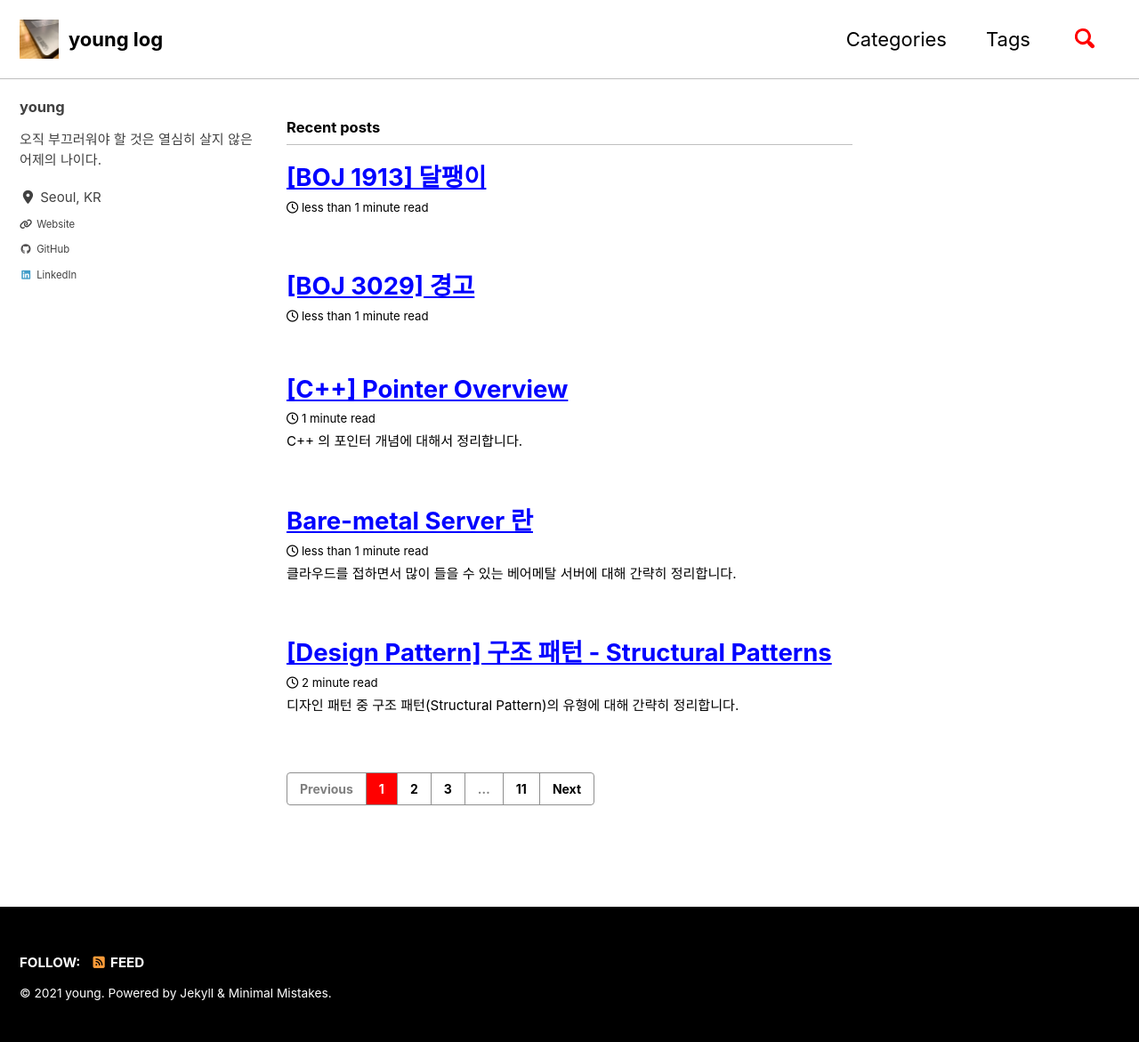
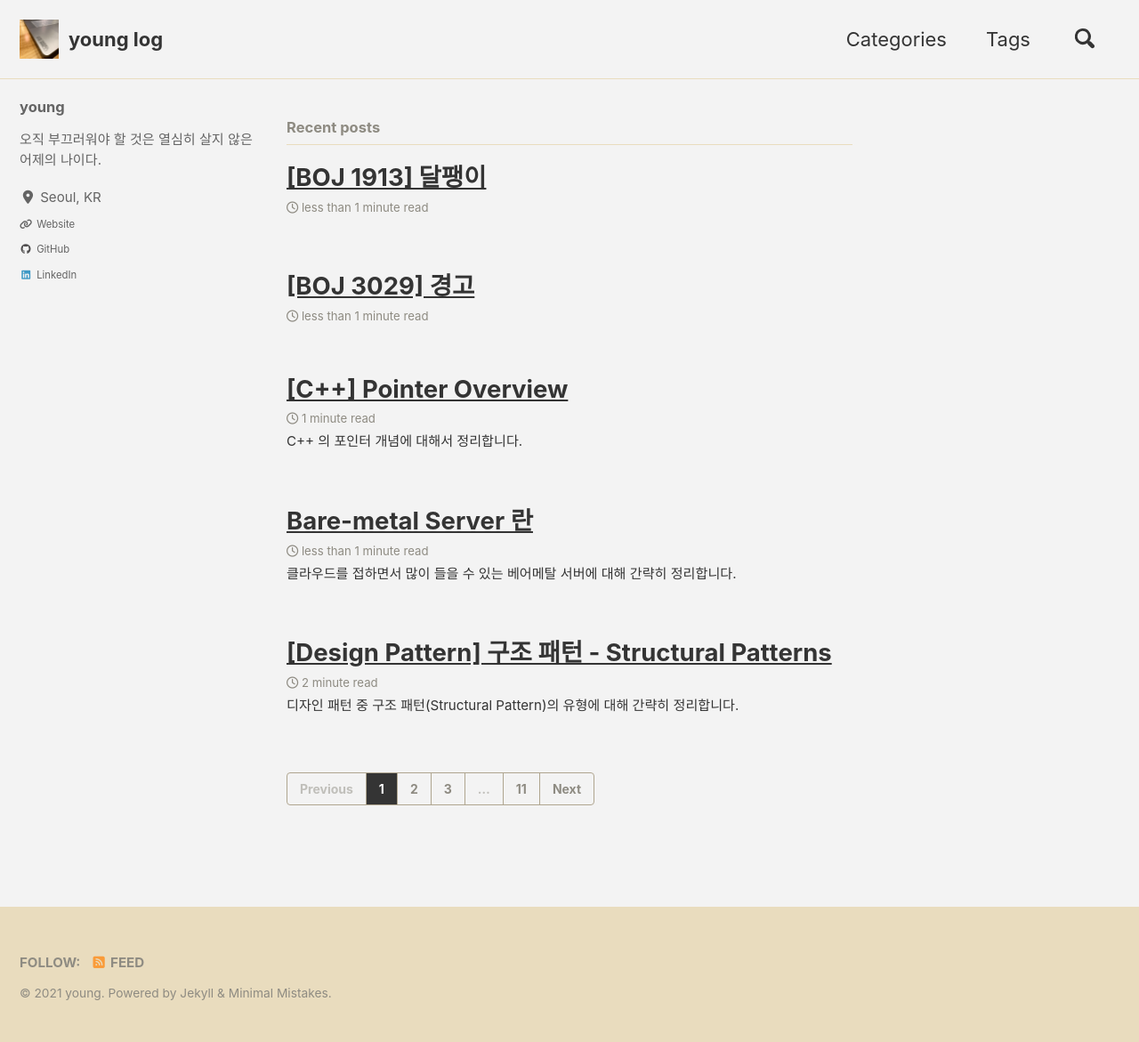
Before and after one commit to younghk/younghk.github.io, a Jekyll site: the page built from index.html, in a window 1280 px wide. Shown: the whole page at 89% size. Built offline with Jekyll 4.4.1, drawn with Linux system fonts in a browser that asks for light colours; cached includes are drawn as plain includes; nearby versions of some CDN libraries; the list of posts is cut into pages by our own code; comment, search, counter and statistics services are not loaded; a style sheet for code colours, icons or effects is not loaded.

Commit message:
change theme

```diff
--- a/_config.yml
+++ b/_config.yml
@@ -12,7 +12,7 @@
 
 # theme                  : "minimal-mistakes-jekyll"
 remote_theme             : "mmistakes/minimal-mistakes"
-minimal_mistakes_skin    : "contrast" # "default" # "air", "aqua", "contrast", "dark", "dirt", "neon", "mint", "plum", "sunrise"
+minimal_mistakes_skin    : "dirt" # "default" # "air", "aqua", "contrast", "dark", "dirt", "neon", "mint", "plum", "sunrise"
 
 # Site Settings
 locale                   : "en-US"
```
